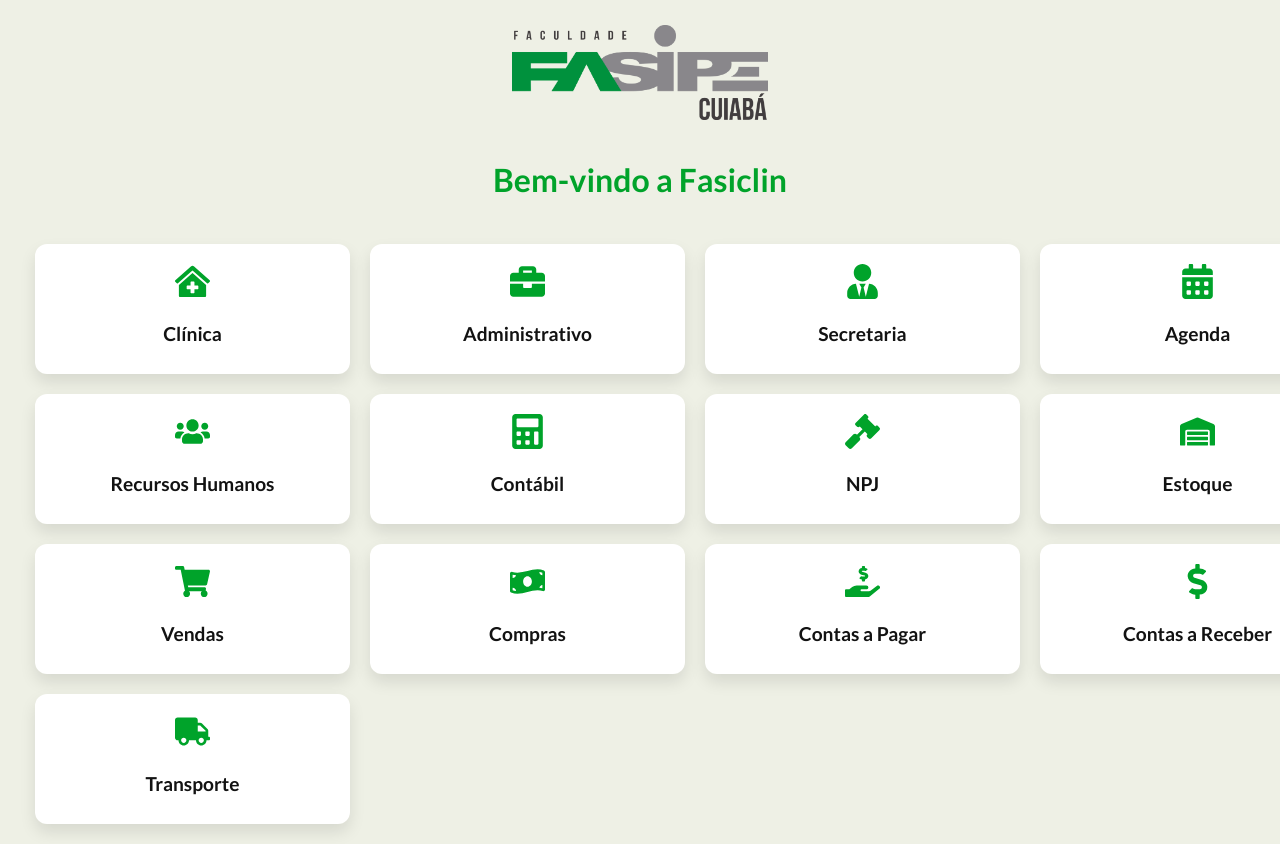
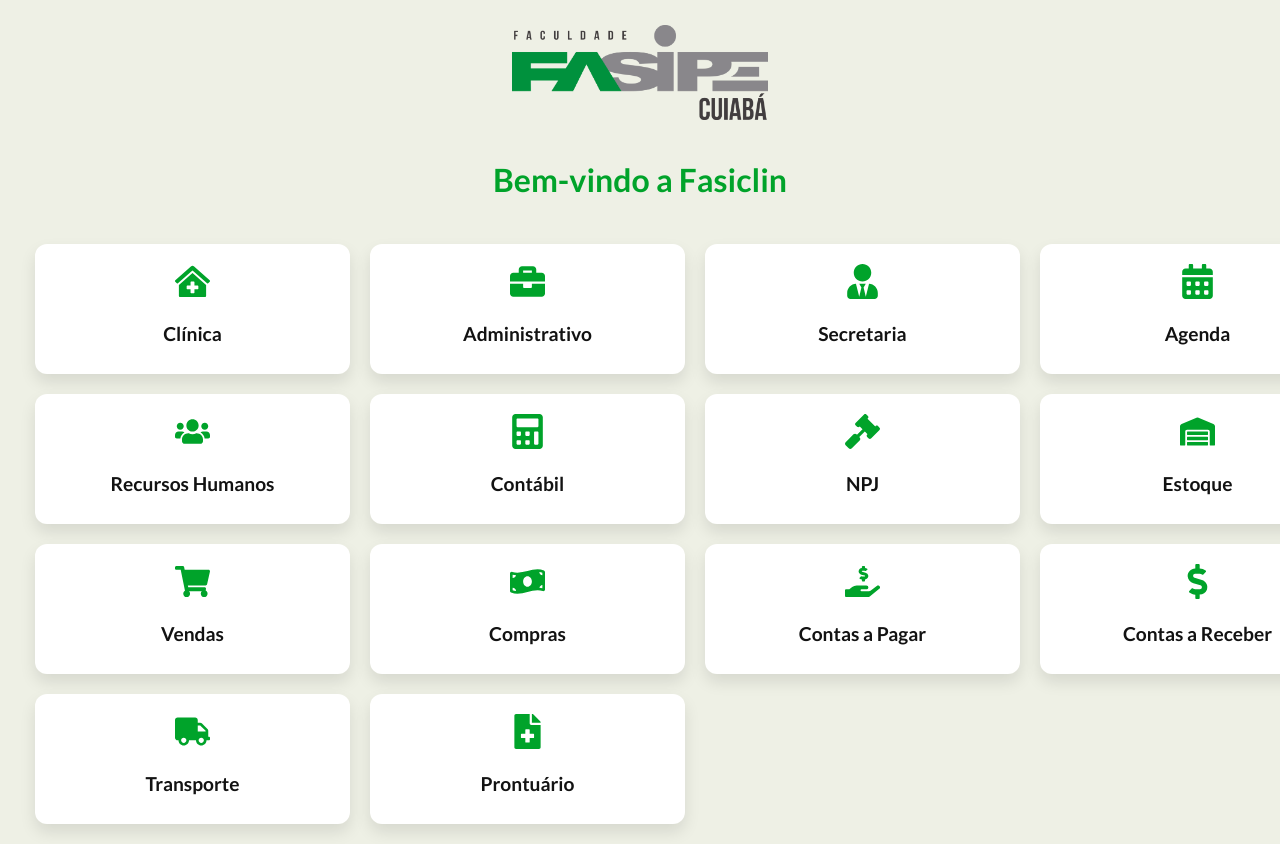
Before and after one commit to JoaoLemes18/SistemaClinica, a React (Vite) app in the folder frontend/: page /home in a window 1280 px wide. Shown: the top 844 px of the page. Built offline with nearby package versions, Linux system fonts and the light colour scheme.

Commit message:
feat: new adds in the UI

```diff
--- a/frontend/src/pages/Health/index.tsx
+++ b/frontend/src/pages/Health/index.tsx
@@ -1,5 +1,4 @@
 import React from "react";
-import { Link } from "react-router-dom";
 import {
   FaMicroscope,
   FaStethoscope,
@@ -7,6 +6,7 @@
   FaHeartbeat,
   FaAppleAlt,
   FaBrain,
+  FaTooth,
 } from "react-icons/fa";
 import Title from "../../components/Title";
 import ButtonBack from "../../components/ButtonBack"; // Importar o componente Button
@@ -66,6 +66,11 @@
           icon={<FaBrain size={35} color="#00a32a" />}
           path="/clinic/psychology"
         />
+        <ClickableCard
+          title="Odontologia"
+          icon={<FaTooth size={35} color="#00a32a" />}
+          path="/clinic/dentistry"
+        />
       </div>
     </div>
   );
--- a/frontend/src/pages/Home/index.tsx
+++ b/frontend/src/pages/Home/index.tsx
@@ -13,6 +13,7 @@
   FaHandHoldingUsd,
   FaDollarSign,
   FaCalendarAlt,
+  FaFileMedical,
 } from "react-icons/fa";
 import "./styles.scss";
 import Title from "../../components/Title";
@@ -36,7 +37,7 @@
   );
 };
 
-const Home: React.FC = () => {
+const Home: React.FC = (data) => {
   return (
     <div className="homepage">
       <Title>Bem-vindo a Fasiclin</Title>
@@ -106,6 +107,11 @@
           icon={<FaTruck size={35} color="#00a32a" />}
           path="/transport"
         />
+        <ClickableCard
+          title="Prontuário"
+          icon={<FaFileMedical size={35} color="#00a32a" />}
+          path="/medical-records"
+        />
       </div>
     </div>
   );
--- a/frontend/src/pages/Login/index.tsx
+++ b/frontend/src/pages/Login/index.tsx
@@ -3,7 +3,8 @@
 import { Link, useNavigate } from "react-router-dom";
 import Button from "../../components/Button";
 import Input from "../../components/Input";
-
+//LOGAR PELO CÓDIGO E SENHA
+//colocar para registra pelo cod da especialidade
 import { toast } from "react-toastify";
 
 const LoginPage = () => {
@@ -13,6 +14,7 @@
     nome_prof: "",
     senha_prof: "",
   });
+  const [data, setData] = useState();
 
   const handleInput = (e: ChangeEvent<HTMLInputElement>) => {
     const { name, value } = e.target;
@@ -27,6 +29,8 @@
         "http://localhost:3000/auth/login",
         form
       );
+
+      setData(response.data);
 
       navigate("/home");
     } catch (err: unknown) {
--- a/frontend/src/pages/Register/index.tsx
+++ b/frontend/src/pages/Register/index.tsx
@@ -123,7 +123,7 @@
             >
               <option value="1">Ativo</option>
               <option value="2">Inativo</option>
-              <option value="3">Pendente</option>
+              <option value="3">Suspenso</option>
             </select>
           </div>
           <p className="p-have-account">
```
Also changed, not shown: 1 other file (tests, documents, lock files or other folders).
